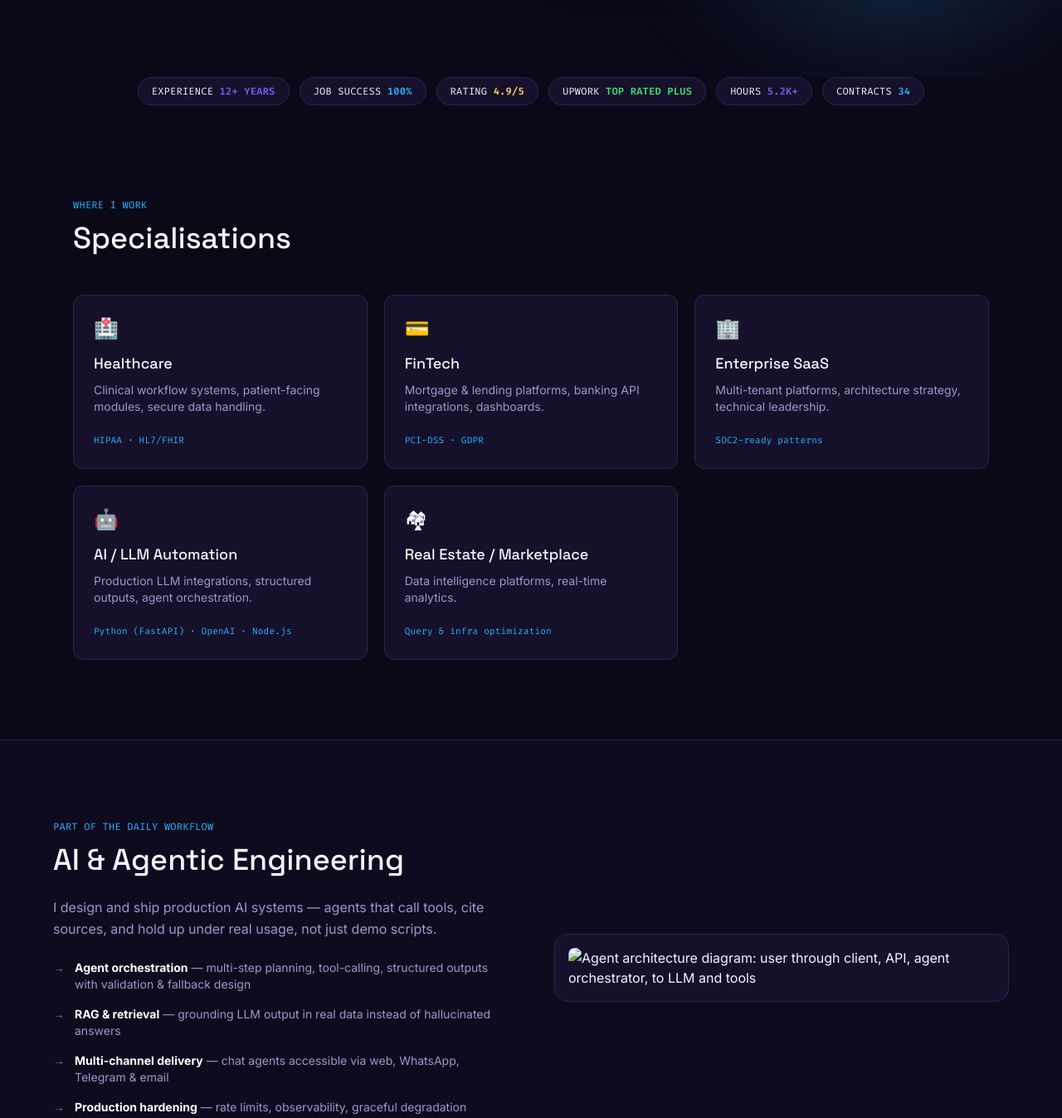
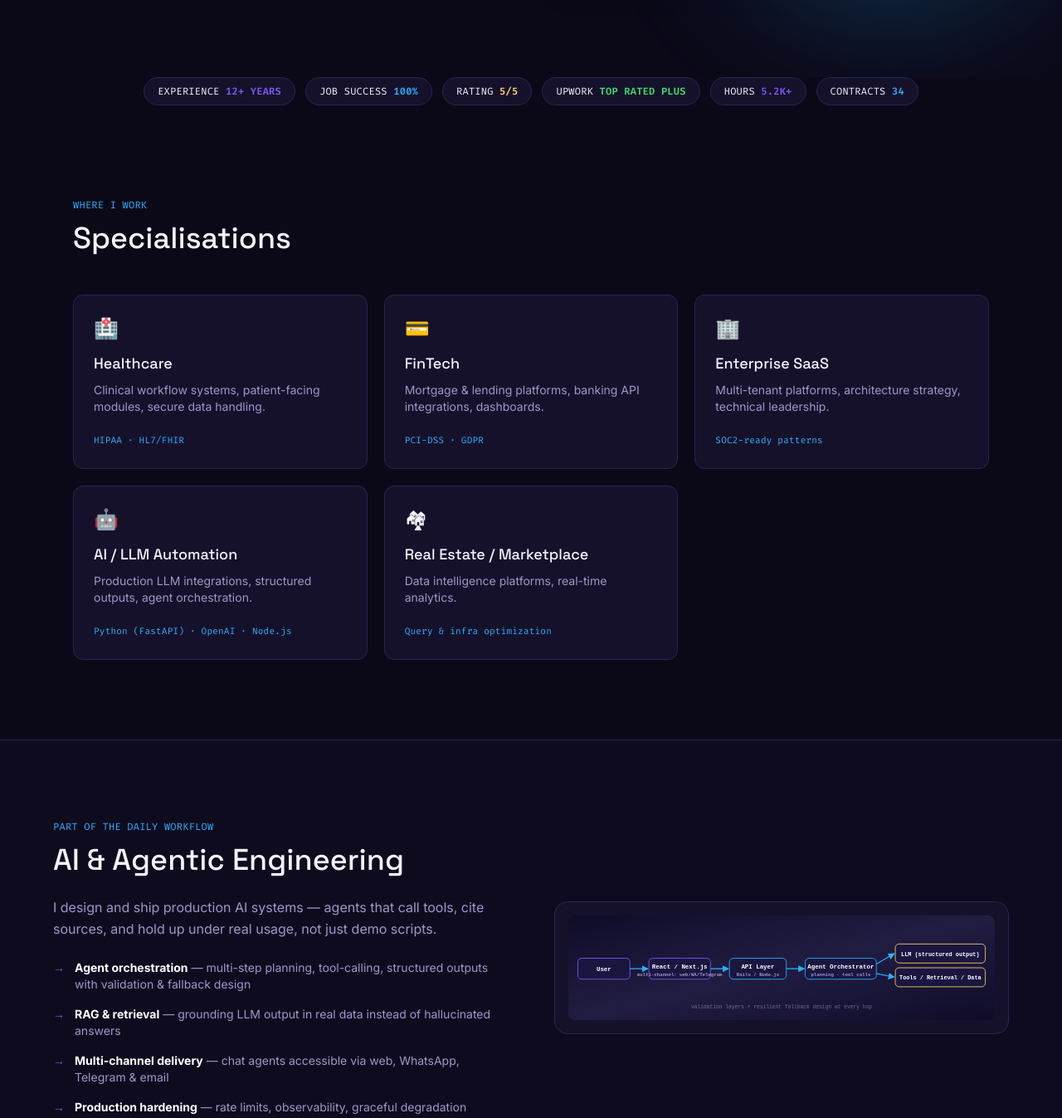
Before and after one commit to ZulqarnainNazir/ZulqarnainNazir, a plain HTML site: page docs/index.html in a window 1280 px wide. Shown: the part 565-1912 px from the top of the page at 83% size. Drawn offline with nearby package versions, Linux system fonts and the light colour scheme.

Commit message:
Update index.html

```diff
--- a/docs/index.html
+++ b/docs/index.html
@@ -152,7 +152,7 @@
     <div class="max-w-6xl mx-auto reveal flex flex-wrap justify-center gap-3">
       <span class="badge-key text-xs px-4 py-2 rounded-full bg-bgpanel border border-hair">EXPERIENCE <b class="text-violet">12+ YEARS</b></span>
       <span class="badge-key text-xs px-4 py-2 rounded-full bg-bgpanel border border-hair">JOB SUCCESS <b class="text-cyan">100%</b></span>
-      <span class="badge-key text-xs px-4 py-2 rounded-full bg-bgpanel border border-hair">RATING <b class="text-amber">4.9/5</b></span>
+      <span class="badge-key text-xs px-4 py-2 rounded-full bg-bgpanel border border-hair">RATING <b class="text-amber">5/5</b></span>
       <span class="badge-key text-xs px-4 py-2 rounded-full bg-bgpanel border border-hair">UPWORK <b class="text-[#3CE070]">TOP RATED PLUS</b></span>
       <span class="badge-key text-xs px-4 py-2 rounded-full bg-bgpanel border border-hair">HOURS <b class="text-violet">5.2K+</b></span>
       <span class="badge-key text-xs px-4 py-2 rounded-full bg-bgpanel border border-hair">CONTRACTS <b class="text-cyan">34</b></span>
@@ -220,7 +220,7 @@
         </ul>
       </div>
       <div class="reveal rounded-2xl border border-hair bg-bgpanel p-4">
-        <img src="ai-architecture.svg" alt="Agent architecture diagram: user through client, API, agent orchestrator, to LLM and tools" class="w-full rounded-lg" />
+        <img src="../ai-architecture.svg" alt="Agent architecture diagram: user through client, API, agent orchestrator, to LLM and tools" class="w-full rounded-lg" />
       </div>
     </div>
   </section>
```
